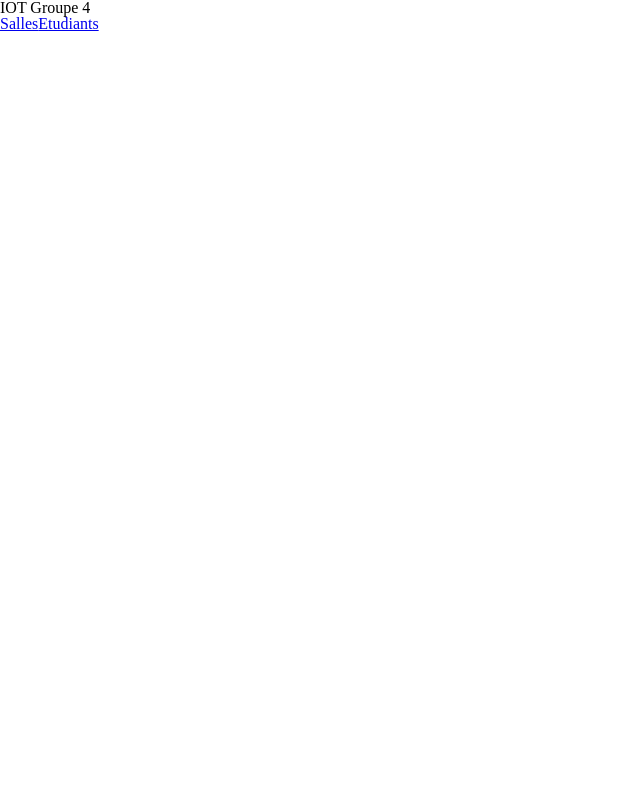
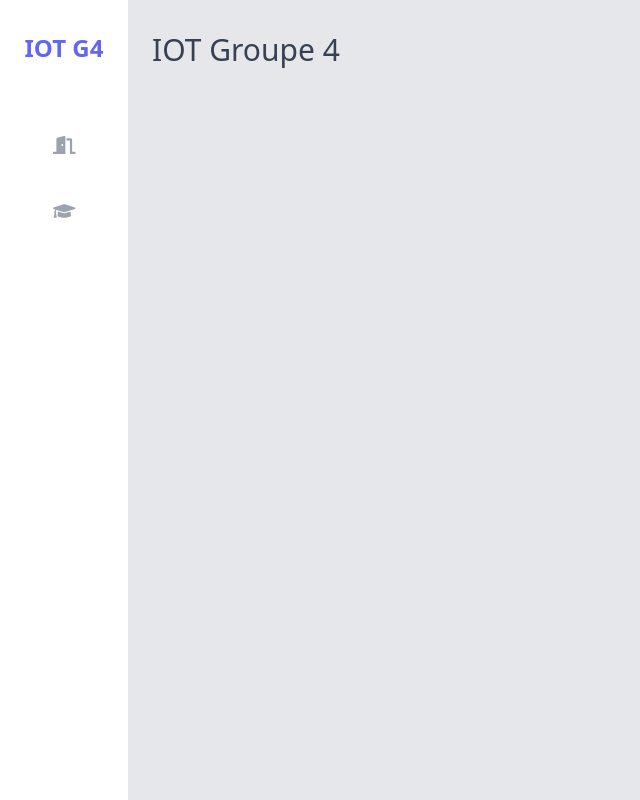
Before and after one commit to bnvd26/hetic-group04, a React (Create React App) app in the folder client/: page / in a window 1280 px wide. Shown: the whole page, without its empty margins (0-640 px from the left). Built offline with nearby package versions, Linux system fonts and the light colour scheme.

Commit message:
feat(router): add room routes & nav (#2)

```diff
--- /dev/null
+++ b/client/craco.config.js
@@ -0,0 +1,7 @@
+module.exports = {
+  style: {
+    postcss: {
+      plugins: [require("tailwindcss"), require("autoprefixer")],
+    },
+  },
+};
--- a/client/src/App.js
+++ b/client/src/App.js
@@ -1,15 +1,32 @@
 import { BrowserRouter as Router, Switch, Route } from "react-router-dom";
 import Home from "./pages/home";
 import Rooms from "./pages/rooms";
+import Nav from "./components/Nav/Nav";
+import RoomDetails from "./pages/room_details";
 
 const App = () => {
   return (
-    <Router>
-      <Switch>
-        <Route path="/" component={Home} exact />
-        <Route path="/rooms" component={Rooms} exact />
-      </Switch>
-    </Router>
+    <div className="flex h-screen bg-gray-200">
+      <Router>
+        <Nav />
+
+        <Switch>
+          <div className="flex-1 flex flex-col overflow-hidden mx-auto px-6 py-8">
+            <Route path="/" component={Home} exact />
+
+            <Route
+              path="/rooms"
+              render={({ match: { url } }) => (
+                <>
+                  <Route path={`${url}/`} component={Rooms} exact />
+                  <Route path={`${url}/:id`} component={RoomDetails} />
+                </>
+              )}
+            />
+          </div>
+        </Switch>
+      </Router>
+    </div>
   );
 };
 
--- /dev/null
+++ b/client/src/components/Nav/Nav.js
@@ -0,0 +1,51 @@
+import React from "react";
+import { NavLink } from "react-router-dom";
+import { FontAwesomeIcon } from "@fortawesome/react-fontawesome";
+import { faGraduationCap, faDoorOpen } from "@fortawesome/free-solid-svg-icons";
+
+
+const Nav = () => {
+  const routes = [
+    {
+      url: "/rooms",
+      label: "Salles",
+      icon: faDoorOpen,
+    },
+    {
+      url: "/students",
+      label: "Etudiants",
+      icon: faGraduationCap,
+    },
+  ];
+
+  return (
+    <div className="z-30 inset-y-0 left-0 w-32 transform bg-white overflow-y-auto">
+      <div className="flex items-center justify-center mt-8">
+        <div className="flex items-center">
+          <NavLink
+            className="text-gray-400 text-2xl mx-2 font-semibold"
+            activeClassName="text-indigo-500"
+            to="/"
+          >
+            IOT G4
+          </NavLink>
+        </div>
+      </div>
+
+      <nav className="flex items-center flex-col mt-10">
+        {routes.map((route, index) => (
+          <NavLink
+            className="flex items-center justify-center mt-4 py-4 px-4 text-gray-400 w-full"
+            activeClassName="text-indigo-500 border-solid border-r-4 border-light-blue-500"
+            to={route.url}
+          >
+            <FontAwesomeIcon icon={route.icon} className="text-lg" />
+            {/* <span className="mx-3">{route.label}</span> */}
+          </NavLink>
+        ))}
+      </nav>
+    </div>
+  );
+};
+
+export default Nav;
--- a/client/src/pages/home.js
+++ b/client/src/pages/home.js
@@ -1,26 +1,7 @@
 import React from "react";
-import { Link } from "react-router-dom";
 
 const Home = () => {
-  const routes = [
-    {
-      url: "rooms",
-      label: "Salles",
-    },
-    {
-      url: "students",
-      label: "Etudiants",
-    },
-  ];
-
-  return (
-    <div>
-      <h1>IOT Groupe 4</h1>
-      {routes.map((route, index) => (
-        <Link to={`/${route.url}`}>{route.label}</Link>
-      ))}
-    </div>
-  );
+  return <h1 className="text-gray-700 text-3xl font-medium">IOT Groupe 4</h1>;
 };
 
 export default Home;
--- /dev/null
+++ b/client/src/pages/room_details.js
@@ -0,0 +1,14 @@
+import React from "react";
+import { useParams } from "react-router";
+
+const RoomDetails = () => {
+  const { id } = useParams();
+
+  return (
+    <h1 className="text-gray-700 text-3xl font-medium">
+      Détaille de la salle {id}
+    </h1>
+  );
+};
+
+export default RoomDetails;
--- a/client/src/pages/rooms.js
+++ b/client/src/pages/rooms.js
@@ -2,9 +2,7 @@ import React from "react";
 
 const Rooms = () => {
   return (
-    <div>
-      <h1>Test route salle</h1>
-    </div>
+    <h1 className="text-gray-700 text-3xl font-medium">Test route salle</h1>
   );
 };
 
--- a/client/src/scss/style.scss
+++ b/client/src/scss/style.scss
@@ -1 +1,4 @@
 @import "./helpers/reset";
+@tailwind base;
+@tailwind components;
+@tailwind utilities;
--- /dev/null
+++ b/client/tailwind.config.js
@@ -0,0 +1,11 @@
+module.exports = {
+  purge: ["./src/**/*.{js,jsx,ts,tsx}", "./public/index.html"],
+  darkMode: false, // or 'media' or 'class'
+  theme: {
+    extend: {},
+  },
+  variants: {
+    extend: {},
+  },
+  plugins: [],
+};
```
Also changed, not shown: client/package.json (+12 -3 lines), 2 other files (tests, documents, lock files or other folders).
